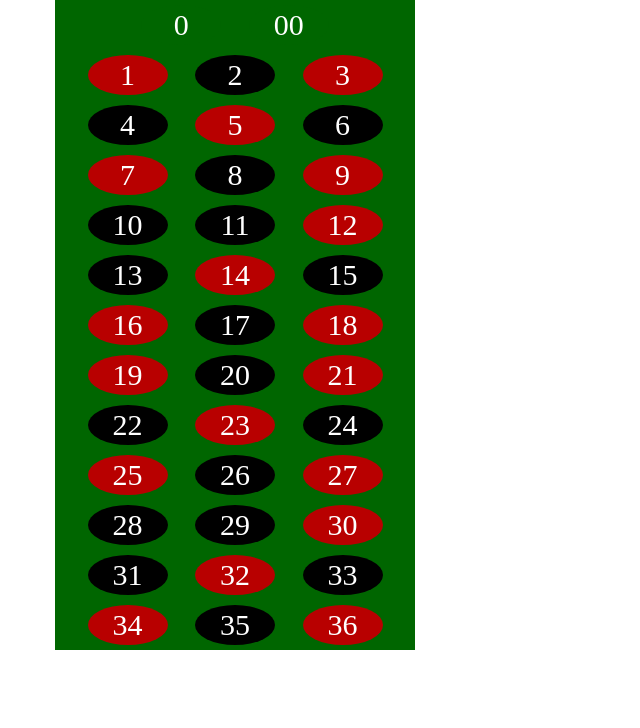
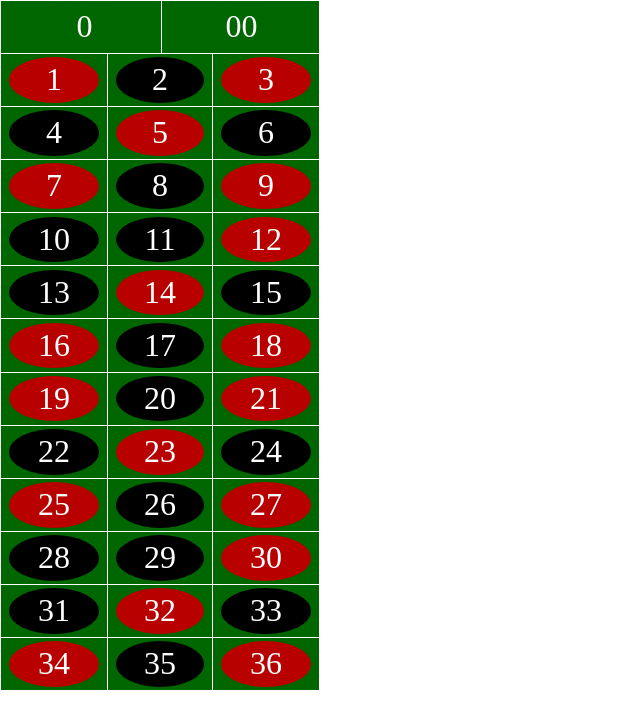
Before and after one commit to TimGraf/rouletteModelApp, a website: page app/index.html in a window 1280 px wide. Shown: the whole page, without its empty margins (0-640 px from the left). Drawn offline with nearby package versions, Linux system fonts and the light colour scheme; some packages are replaced by stand-ins of ours; files that its build step writes are made by us from their sources.

Commit message:
refactor, added borders
refactoring and adding borders, not happy with 0 and 00 yet

```diff
--- a/app/index.html
+++ b/app/index.html
@@ -22,7 +22,7 @@
     <![endif]-->
 
     <!-- Add your site or application content here -->
-    <div class="container">
+    <div>
       <div ng-view=""></div>
     </div>
 
--- a/app/scripts/controllers/mainController.js
+++ b/app/scripts/controllers/mainController.js
@@ -1,6 +1,7 @@
 angular.module('rouletteModelApp')
   .controller('mainController', ['$scope', function($scope) {
-
+    $scope.tableRows = [0, 1, 2, 3, 4, 5, 6, 7, 8, 9, 10, 11];
+    $scope.tableCols = [0, 1, 2];
     $scope.wheelNumbers = [{
         number: '0',
         color: 'green'
@@ -117,6 +118,20 @@ angular.module('rouletteModelApp')
         color: 'black'
       }];
 
+    $scope.numberForRowCol = function(row, col) {
+      return row + (row + (row + (col + 1)));
+    };
+
+    $scope.borderClassForRowCol = function(row, col) {
+      var borderClass = '';
+
+      if (row === 12) {
+        borderClass += ' border-bottom';
+      }
+
+      return borderClass;
+    };
+
     $scope.getOvalColorForNumber = function(number) {
       var color = '';
 
--- a/app/scripts/directives/numberDirective.js
+++ b/app/scripts/directives/numberDirective.js
@@ -16,16 +16,17 @@ angular.module('rouletteModelApp')
         $scope.$on('numberClicked', function(event, clicked) {
           var bgColorClass = $scope.$parent.getHighlightColor(attributes.value, clicked);
 
-          element.find('.numbers').removeClass('hover1');
-          element.find('.numbers').removeClass('hover2');
-          element.find('.numbers').removeClass('hover3');
-          element.find('.numbers').removeClass('green');
-          element.find('.numbers').addClass(bgColorClass);
+          element.parent().removeClass('hover1');
+          element.parent().removeClass('hover2');
+          element.parent().removeClass('hover3');
+          element.parent().removeClass('green');
+          element.parent().addClass(bgColorClass);
         });
       },
       scope: {
         numberValue: '@value'
       },
+      replace: true,
       templateUrl: 'views/number.html'
     };
   });
--- a/app/styles/main.css
+++ b/app/styles/main.css
@@ -3,73 +3,91 @@ body {
   -webkit-text-size-adjust: none; /* prevent webkit from resizing text to fit */
   -webkit-user-select: none; /* prevent copy paste, to allow, change 'none' to 'text' */
   height: 100%;
-  margin: 0px;
-  padding: 0px;
+  margin: 0;
+  padding: 0;
   width: 100%;
   font-family: "Times New Roman";
-  font-size: 30px;
+  font-size: xx-large;
 }
 
 .container {
   margin: auto;
 }
 
-.row {
-  width: 360px;
+.table-row {
+  width: 10em;
   text-align: center;
   background-color: #006600;
+  border-top: solid 0.05em #ffffff;
+  border-left: solid 0.05em #ffffff;
+  border-right: solid 0.05em #ffffff;
+}
+
+.table-cel {
+  display: inline-block;
+  padding: 0.1em;
+  width: 3.31em;
+}
+
+.table-cel-top {
+  display: inline-block;
+  padding: 0.1em;
+  width: 4.84em;
+  margin-right: -0.2em;
 }
 
 .green {
-  color: #ffffff;
   background-color: #006600;
 }
 
 .black {
-  color: #ffffff;
   background-color: #000000;
 }
 
 .red {
-  color: #ffffff;
   background-color: #b80000;
+}
+
+.white-bg {
+  background-color: #ffffff;
 }
 
 .numbers {
   display: inline-block;
   text-align: center;
-  line-height: 50px;
-  width: 100px;
-  height: 50px;
+  width: 100%;
+  height: 100%;
 }
 
 .oval {
-  width: 80px;
-  height: 40px;
+  color: #ffffff;
+  width: 90%;
+  height: 90%;
   -webkit-border-radius: 50%;
   border-radius: 50%;
   margin: auto;
-  margin-top: 5px;
-  line-height: 40px;
 }
 
 .hover1 {
-  color: #ffffff;
   background-color: #0000ff;
 }
 
 .hover2 {
-  color: #ffffff;
   background-color: #0066cc;
 }
 
 .hover3 {
-  color: #ffffff;
   background-color: #99ccff;
 }
 
-.desc {
-  font-size: 20px;
-  margin-bottom: 20px;
-  margin-top: 20px;
+.border-bottom {
+  border-bottom: solid 0.05em #ffffff;
 }
+
+.border-left {
+  border-left: solid 0.05em #ffffff;
+}
+
+.border-right {
+  border-right: solid 0.05em #ffffff;
+}
--- a/app/views/main.html
+++ b/app/views/main.html
@@ -1,15 +1,15 @@
 <div ng-controller="mainController">
-  <div class="row"><number value="0"></number><number value="00"></number></div>
-  <div class="row"><number value="1"></number><number value="2"></number><number value="3"></number></div>
-  <div class="row"><number value="4"></number><number value="5"></number><number value="6"></number></div>
-  <div class="row"><number value="7"></number><number value="8"></number><number value="9"></number></div>
-  <div class="row"><number value="10"></number><number value="11"></number><number value="12"></number></div>
-  <div class="row"><number value="13"></number><number value="14"></number><number value="15"></number></div>
-  <div class="row"><number value="16"></number><number value="17"></number><number value="18"></number></div>
-  <div class="row"><number value="19"></number><number value="20"></number><number value="21"></number></div>
-  <div class="row"><number value="22"></number><number value="23"></number><number value="24"></number></div>
-  <div class="row"><number value="25"></number><number value="26"></number><number value="27"></number></div>
-  <div class="row"><number value="28"></number><number value="29"></number><number value="30"></number></div>
-  <div class="row"><number value="31"></number><number value="32"></number><number value="33"></number></div>
-  <div class="row"><number value="34"></number><number value="35"></number><number value="36"></number></div>
+  <div class="table-row">
+    <div class="table-cel-top border-right">
+      <number value="0"></number>
+    </div>
+    <div class="table-cel-top">
+      <number value="00"></number>
+    </div>
+  </div>
+  <div class="table-row" ng-class="{'border-bottom': $last}" ng-repeat="row in tableRows">
+    <div class="table-cel" ng-class="{'border-right': !$first && !$last, 'border-left': !$first && !$last}" ng-repeat="col in tableCols">
+      <number value="{{numberForRowCol(row, col)}}"></number>
+    </div>
+  </div>
 </div>
```
